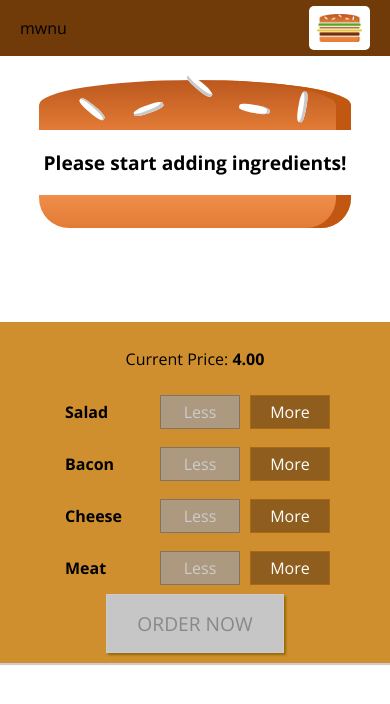
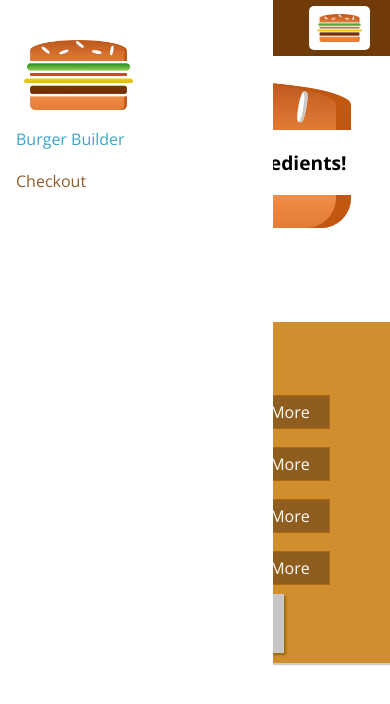
Before and after one commit to hcharles25/react-food-delivery, a React app: page / in a window 390 px wide. Shown: the top 704 px of the page. Built offline with nearby package versions, Linux system fonts and the light colour scheme.

Commit message:
added toolbar and responsive navigation and sidedrawer

```diff
--- a/src/components/Layout/Layout.js
+++ b/src/components/Layout/Layout.js
@@ -3,7 +3,7 @@
 import Aux from '../../hoc/Aux';
 import classes from './Layout.css';
 import Toolbar from '../Navigation/Toolbar/Toolbar';
-// import SideDrawer from '../Navigation/SideDrawer/SideDrawer';
+import SideDrawer from '../Navigation/SideDrawer/SideDrawer';
 
 class Layout extends Component {
     state = {
@@ -24,6 +24,7 @@
         return (
             <Aux>
                 <Toolbar drawerToggleClicked={this.sideDrawerToggleHandler} />
+                <SideDrawer />
                 {/* <SideDrawer
                     open={this.state.showSideDrawer}
                     closed={this.sideDrawerClosedHandler} /> */}
--- /dev/null
+++ b/src/components/Navigation/SideDrawer/SideDrawer.css
@@ -0,0 +1,32 @@
+.SideDrawer{
+    position: fixed;
+    width:280px;
+    max-width: 70%;
+    height:100%;
+    left:0;
+    top:0;
+    z-index:200;
+    background-color: white;
+    padding:32px 16px;
+    box-sizing: border-box;
+    transition: transform 0.3s ease-out;
+
+}
+
+@media (min-width:500px){
+    .SideDrawer {
+        display:none;
+    }
+}
+
+.Open{
+    transform: translateX(0);
+}
+
+.Close{
+    transform: translateY(-100%);
+}
+.Logo{
+    height:11%;
+
+}
--- /dev/null
+++ b/src/components/Navigation/SideDrawer/SideDrawer.js
@@ -0,0 +1,20 @@
+import React from 'react';
+import Logo from '../../Logo/Logo';
+import NavigationItems from  '../NavigationItems/NavigationItems';
+import classes from './SideDrawer.css';
+
+const sideDrawer = (props)=>{
+
+    return (
+        <div className={classes.SideDrawer}>
+            <div className={classes.Logo}>
+            <Logo />
+</div>
+            <nav>
+                <NavigationItems />
+                </nav>
+            </div>
+    )
+}
+
+export default sideDrawer;
--- a/src/components/Navigation/Toolbar/Toolbar.js
+++ b/src/components/Navigation/Toolbar/Toolbar.js
@@ -12,7 +12,7 @@
             <Logo />
         </div>
         <nav className={classes.DesktopOnly}>
-            {/* <NavigationItems /> */}...
+            <NavigationItems />
         </nav>
     </header>
 );
```
